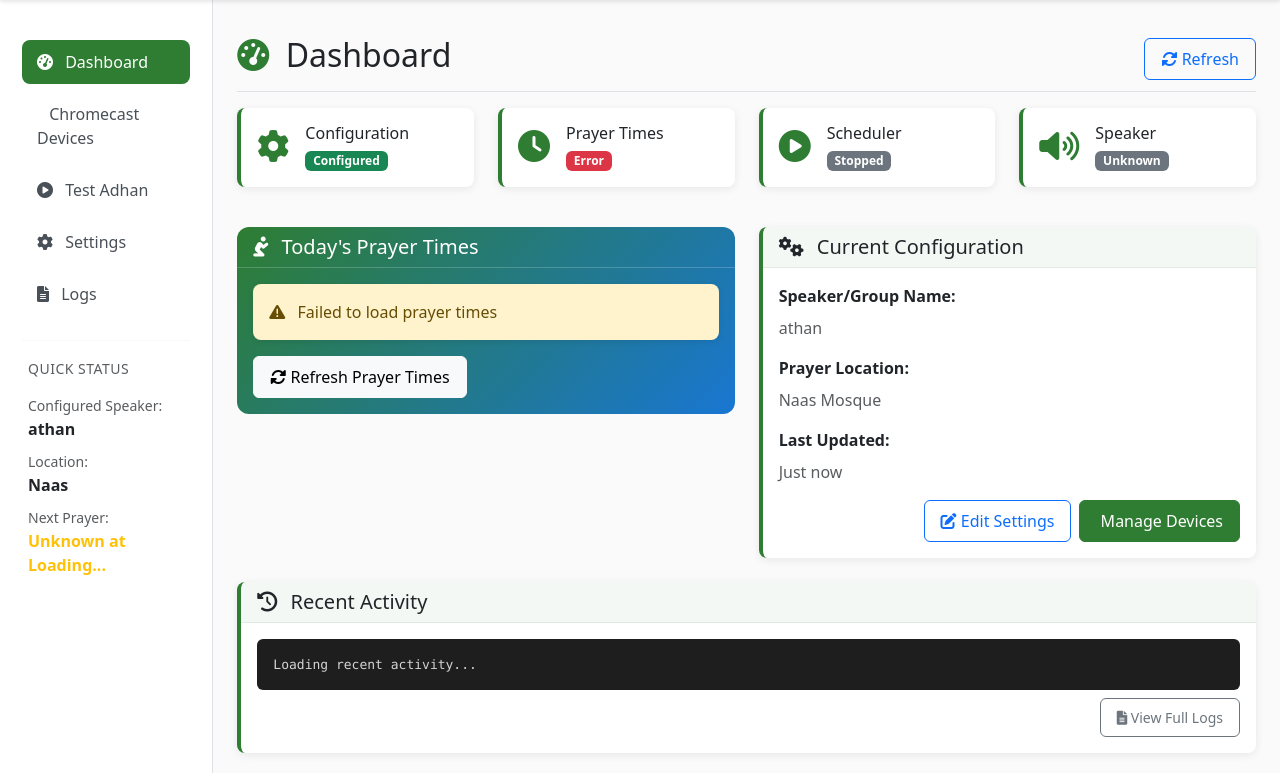
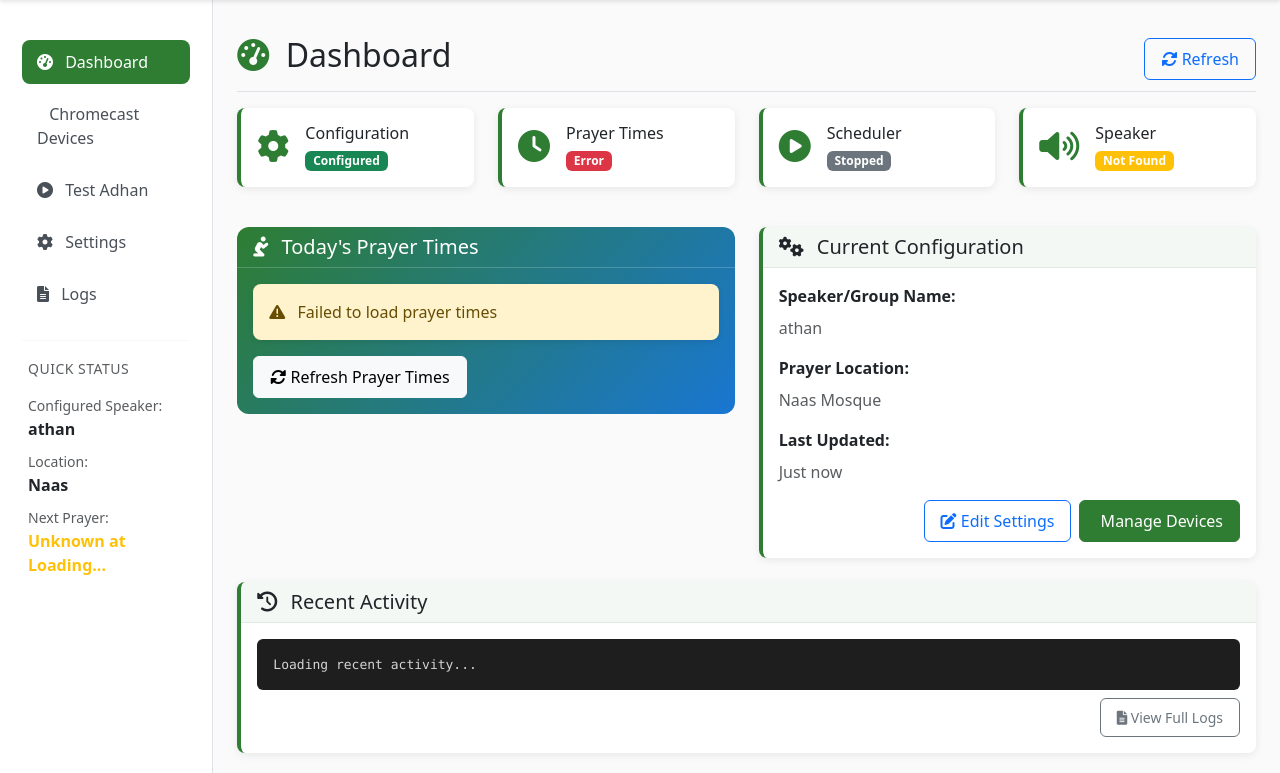
Before and after one commit to shenhab/Automated-Azan, a Flask app: page / in a window 1280 px wide. Shown: the part 58-831 px from the top of the page. Run offline with Flask 3, Linux system fonts and the light colour scheme; data that the repository does not hold is empty; some libraries are stand-ins or nearby versions.

Commit message:
Implement dynamic speaker status detection and display
- Add get_speaker_status() function to check configured speaker availability
- Update dashboard route and WebSocket handler to include speaker status
- Implement dynamic template rendering based on speaker status
- Add real-time speaker status updates via WebSocket
- Support multiple status states: Available, Not Found, Not Configured, Error

The speaker status badge now shows:
- Green "Available" when configured speaker is discovered
- Yellow "Not Found" when configured speaker is not discovered
- Gray "Not Configured" when no speaker is set
- Red "Error" on status check failures

🤖 Generated with [Claude Code](https://claude.com/claude-code)

Co-Authored-By: Claude <noreply@anthropic.com>

```diff
--- a/templates/dashboard.html
+++ b/templates/dashboard.html
@@ -97,7 +97,17 @@
                     <div class="ms-3">
                         <h6 class="card-title mb-1">Speaker</h6>
                         <p class="card-text mb-0">
-                            <span class="badge bg-secondary" id="speaker-status">Unknown</span>
+                            {% if speaker_status.status == 'Available' %}
+                                <span class="badge bg-success" id="speaker-status">Available</span>
+                            {% elif speaker_status.status == 'Not Found' %}
+                                <span class="badge bg-warning" id="speaker-status">Not Found</span>
+                            {% elif speaker_status.status == 'Not Configured' %}
+                                <span class="badge bg-secondary" id="speaker-status">Not Configured</span>
+                            {% elif speaker_status.status == 'Error' %}
+                                <span class="badge bg-danger" id="speaker-status">Error</span>
+                            {% else %}
+                                <span class="badge bg-secondary" id="speaker-status">Unknown</span>
+                            {% endif %}
                         </p>
                     </div>
                 </div>
@@ -378,14 +388,51 @@
                 console.log('[DEBUG] Could not find scheduler status badge');
             }
         }
+
+        // Update speaker status badge
+        if (data.speaker_status) {
+            const speakerBadge = document.getElementById('speaker-status');
+            if (speakerBadge) {
+                const status = data.speaker_status.status;
+                console.log('[DEBUG] Speaker status:', status);
+
+                // Update badge class and text based on status
+                speakerBadge.className = 'badge';
+                switch (status) {
+                    case 'Available':
+                        speakerBadge.classList.add('bg-success');
+                        speakerBadge.textContent = 'Available';
+                        break;
+                    case 'Not Found':
+                        speakerBadge.classList.add('bg-warning');
+                        speakerBadge.textContent = 'Not Found';
+                        break;
+                    case 'Not Configured':
+                        speakerBadge.classList.add('bg-secondary');
+                        speakerBadge.textContent = 'Not Configured';
+                        break;
+                    case 'Error':
+                        speakerBadge.classList.add('bg-danger');
+                        speakerBadge.textContent = 'Error';
+                        break;
+                    default:
+                        speakerBadge.classList.add('bg-secondary');
+                        speakerBadge.textContent = 'Unknown';
+                }
+            } else {
+                console.log('[DEBUG] Could not find speaker status badge');
+            }
+        }
     });
 
     // Initialize
     document.addEventListener('DOMContentLoaded', function() {
         // Debug logging on page load
         const initialSchedulerStatus = {{ scheduler_status|tojson }};
+        const initialSpeakerStatus = {{ speaker_status|tojson }};
         console.log('[DEBUG] Initial scheduler status from server:', initialSchedulerStatus);
         console.log('[DEBUG] Initial scheduler running state:', initialSchedulerStatus.running);
+        console.log('[DEBUG] Initial speaker status from server:', initialSpeakerStatus);
 
         updateNextPrayer();
         loadRecentLogs();
--- a/web_interface.py
+++ b/web_interface.py
@@ -59,6 +59,35 @@ def get_discovered_devices():
             'status': 'Available'
         })
     return devices
+
+def get_speaker_status():
+    """Get the status of the configured speaker"""
+    try:
+        if not current_config.get('speakers_group_name'):
+            return {"status": "Not Configured", "message": "No speaker configured"}
+
+        configured_speaker = current_config['speakers_group_name']
+        devices = get_discovered_devices()
+
+        # Check if configured speaker is found in discovered devices
+        for device in devices:
+            if device['name'] == configured_speaker:
+                return {
+                    "status": "Available",
+                    "message": f"Found: {device['name']} ({device['model']})",
+                    "device": device
+                }
+
+        # Speaker not found
+        return {
+            "status": "Not Found",
+            "message": f"'{configured_speaker}' not discovered",
+            "configured_name": configured_speaker
+        }
+
+    except Exception as e:
+        logging.error(f"Error getting speaker status: {e}")
+        return {"status": "Error", "message": f"Error checking speaker: {str(e)}"}
 
 
 # Context processor to make config and prayer times available to all templates
@@ -266,10 +295,15 @@ def index():
     else:
         logging.warning("[DEBUG] web_scheduler is not available")
 
+    # Get speaker status
+    speaker_status = get_speaker_status()
+    logging.info(f"[DEBUG] Speaker status: {speaker_status}")
+
     return render_template('dashboard.html',
                          config=current_config,
                          prayer_times=prayer_times,
-                         scheduler_status=actual_status)
+                         scheduler_status=actual_status,
+                         speaker_status=speaker_status)
 
 @app.route('/chromecasts')
 def chromecasts():
@@ -873,10 +907,15 @@ def handle_status_request():
         except Exception as e:
             logging.error(f"[DEBUG] WebSocket error getting scheduler status: {e}")
 
+    # Get speaker status
+    speaker_status = get_speaker_status()
+    logging.info(f"[DEBUG] WebSocket speaker status: {speaker_status}")
+
     emit('status_update', {
         'config': current_config,
         'prayer_times': prayer_times,
         'scheduler_status': actual_status,
+        'speaker_status': speaker_status,
         'devices': get_discovered_devices()
     })
 
```
